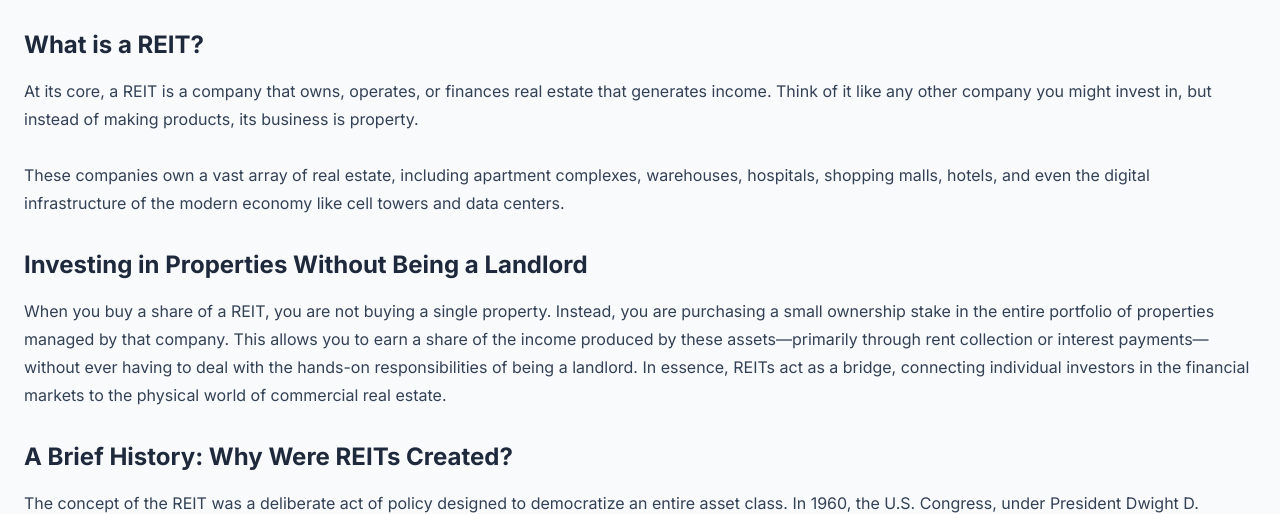
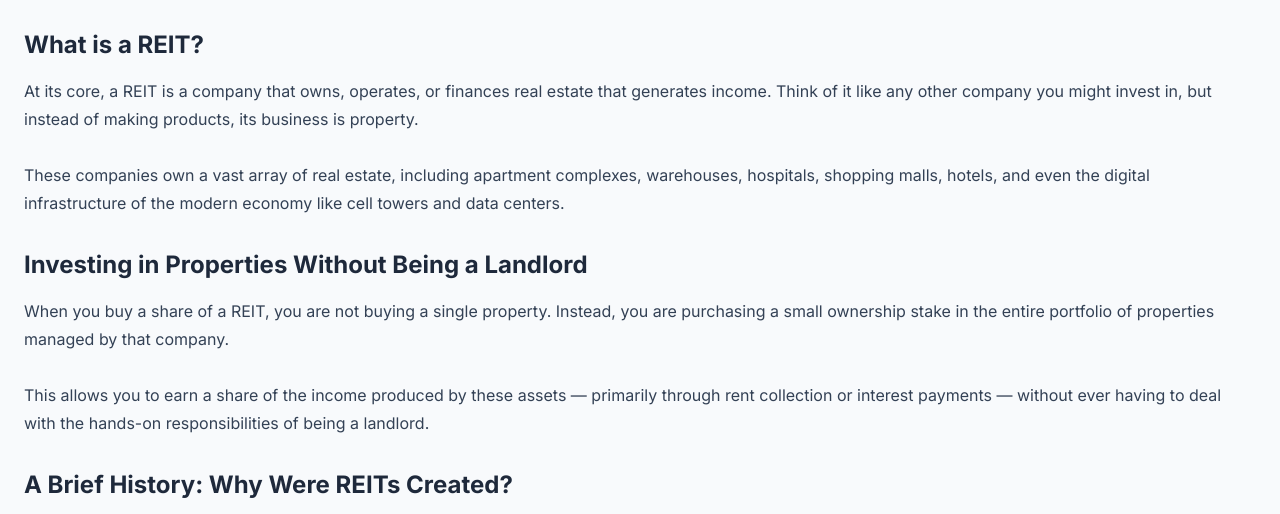
Before and after one commit to yyyprojects/reit3, a plain HTML site: page index.html in a window 1280 px wide. Shown: the part 234-748 px from the top of the page. Drawn offline with nearby package versions, Linux system fonts and the light colour scheme.

Commit message:
Update index.html

```diff
--- a/index.html
+++ b/index.html
@@ -120,7 +120,7 @@
                 <p>At its core, a REIT is a company that owns, operates, or finances real estate that generates income. Think of it like any other company you might invest in, but instead of making products, its business is property.<br></br>These companies own a vast array of real estate, including apartment complexes, warehouses, hospitals, shopping malls, hotels, and even the digital infrastructure of the modern economy like cell towers and data centers.</p>
 
                 <h3>Investing in Properties Without Being a Landlord</h3>
-                <p>When you buy a share of a REIT, you are not buying a single property. Instead, you are purchasing a small ownership stake in the entire portfolio of properties managed by that company. This allows you to earn a share of the income produced by these assets—primarily through rent collection or interest payments—without ever having to deal with the hands-on responsibilities of being a landlord. In essence, REITs act as a bridge, connecting individual investors in the financial markets to the physical world of commercial real estate.</p>
+                <p>When you buy a share of a REIT, you are not buying a single property. Instead, you are purchasing a small ownership stake in the entire portfolio of properties managed by that company.<br></br>This allows you to earn a share of the income produced by these assets — primarily through rent collection or interest payments — without ever having to deal with the hands-on responsibilities of being a landlord.</p>
 
                 <h3>A Brief History: Why Were REITs Created?</h3>
                 <p>The concept of the REIT was a deliberate act of policy designed to democratize an entire asset class. In 1960, the U.S. Congress, under President Dwight D. Eisenhower, passed legislation authorizing the creation of REITs. The explicit purpose was to give all Americans, not just the wealthy or large institutions, a way to invest in diversified portfolios of large-scale, income-producing real estate.</p>
```
